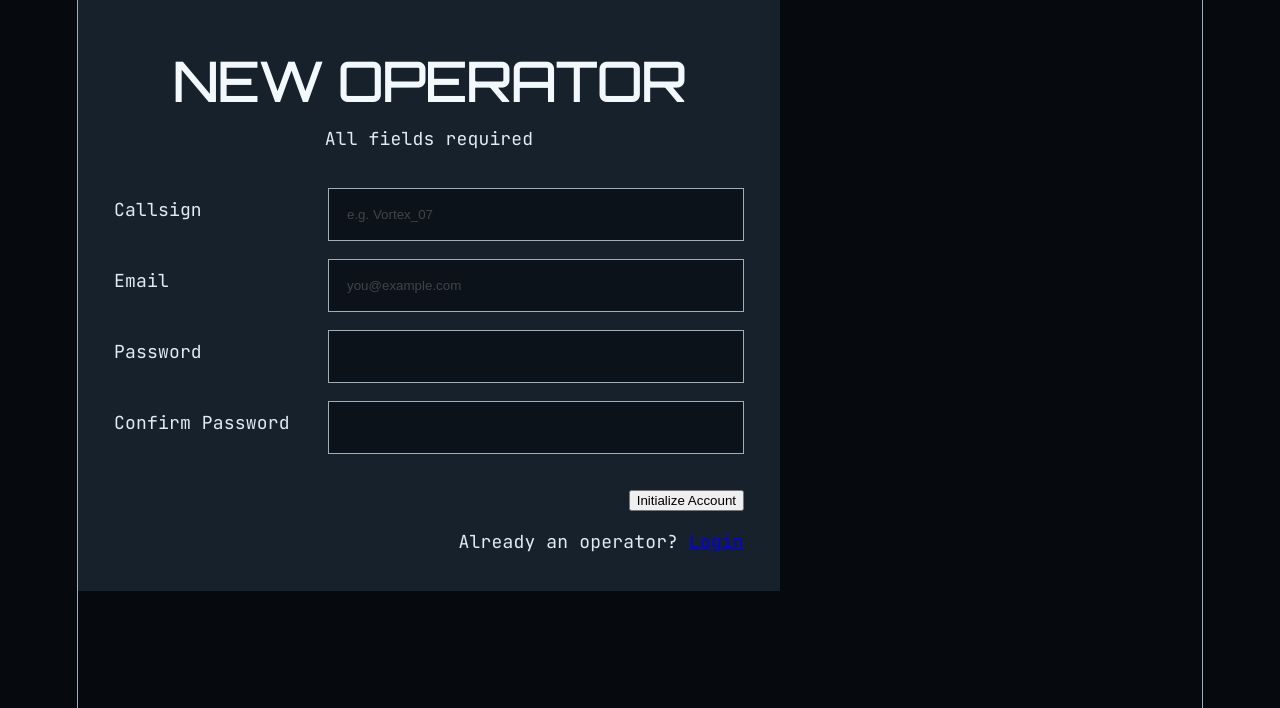
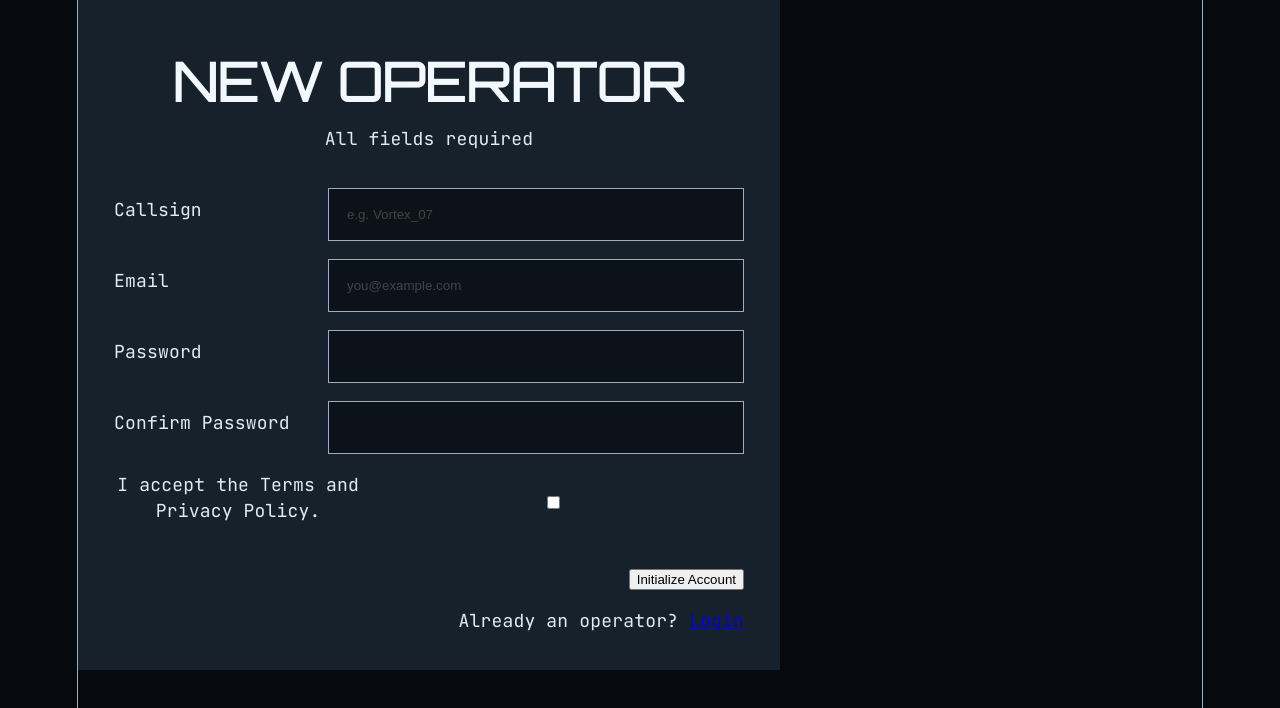
Before and after one commit to jkaps9/gamer-sign-up-form, a React (Vite) app: page / in a window 1280 px wide. Shown: the top 708 px of the page. Built offline with nearby package versions, Linux system fonts and the light colour scheme.

Commit message:
add checkbox

```diff
--- a/src/App.tsx
+++ b/src/App.tsx
@@ -5,14 +5,23 @@ import { useForm } from "@hooks/useFormValidation";
 function App() {
   const { formData, setFormData, errors, handleChange, handleSubmit } = useForm(
     {
-      initialValues: { email: "", password: "", confirmPassword: "" },
+      initialValues: {
+        callSign: "",
+        email: "",
+        password: "",
+        confirmPassword: "",
+        acceptTerms: false,
+      },
       validate: (values) => {
         const newErrors: Partial<Record<keyof typeof values, string>> = {};
+        if (!values.callSign) newErrors.callSign = "Can't be empty";
         if (!values.email) newErrors.email = "Can't be empty";
         if (!values.password) newErrors.password = "Can't be blank";
         if (values.password !== values.confirmPassword) {
           newErrors.confirmPassword = "Passwords do not match";
         }
+        if (!values.acceptTerms)
+          newErrors.acceptTerms = "Must accept to create account";
         return newErrors;
       },
       onSubmit: async (values) => {
@@ -91,6 +100,16 @@ function App() {
           minLength={8}
           autoComplete="new-password"
         />
+
+        <FormInput
+          id="acceptTerms"
+          name="acceptTerms"
+          label="I accept the Terms and Privacy Policy."
+          type="checkbox"
+          value={formData.acceptTerms}
+          onChange={handleChange}
+          required
+        />
       </Form>
     </>
   );
```
